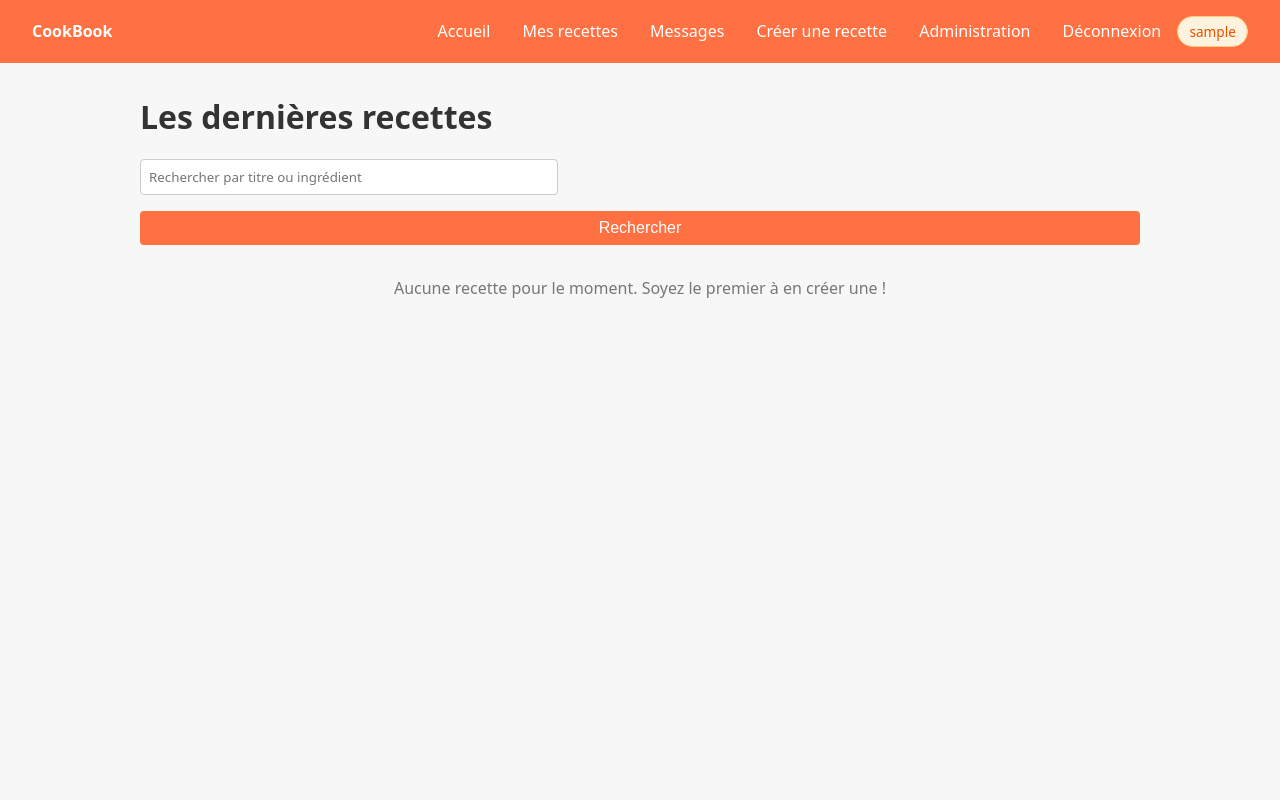
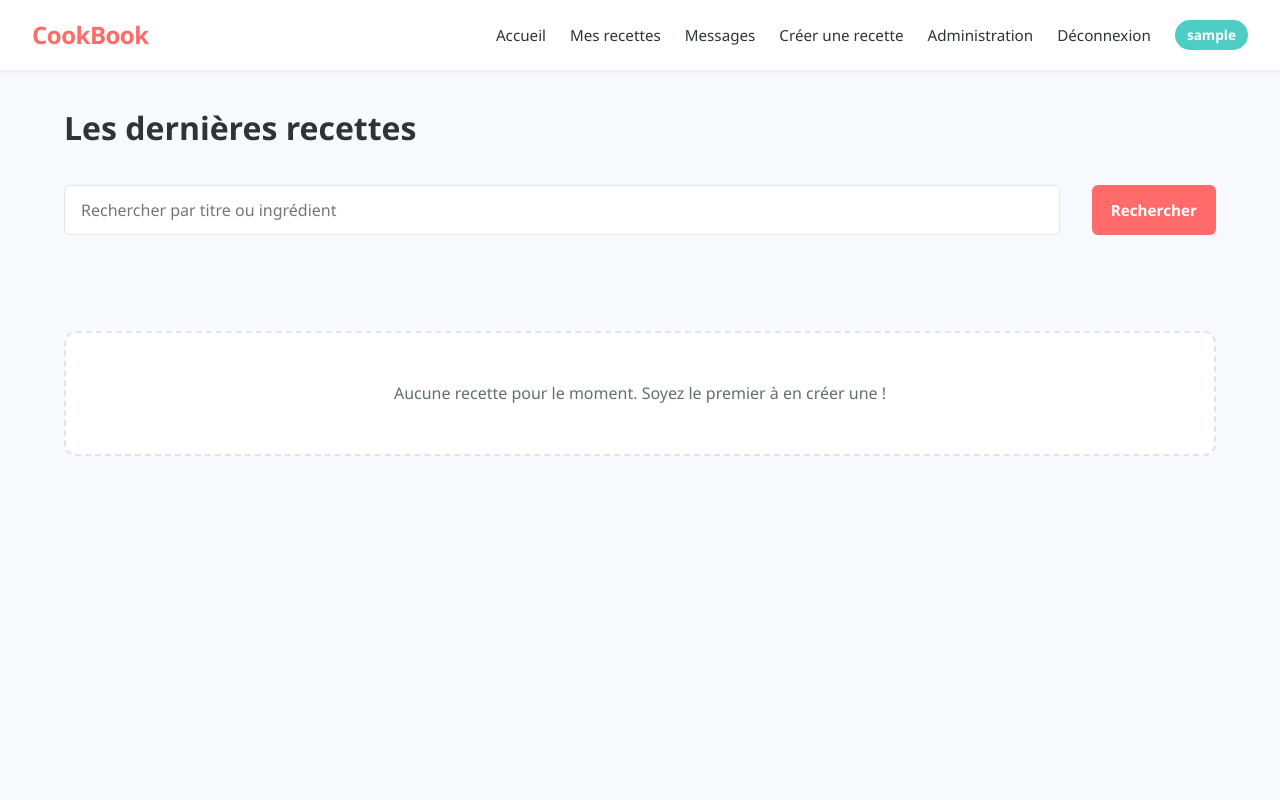
Before and after one commit to MattPerry-94/CookBook, a PHP site: page / in a window 1280 px wide. Run offline with PHP 8.4, Linux system fonts and the light colour scheme; the visitor is signed in with stand-in values (Sample User, id 1); data that the repository does not hold is empty; some libraries are stand-ins or nearby versions.

Commit message:
css plus pro et beau

```diff
--- a/public/css/style.css
+++ b/public/css/style.css
@@ -1,353 +1,471 @@
-/* Styles globaux */
-body {
-    font-family: system-ui, -apple-system, BlinkMacSystemFont, "Segoe UI", sans-serif;
+:root {
+
+    --primary-color: #ff6b6b;
+    --primary-hover: #fa5252;
+    --secondary-color: #4ecdc4;
+    --accent-color: #ffe66d;
+
+    --bg-body: #f7f9fc;
+    --bg-card: #ffffff;
+
+    --text-main: #2d3436;
+    --text-light: #636e72;
+    --text-white: #ffffff;
+
+    --border-color: #dfe6e9;
+    --shadow-sm: 0 2px 4px rgba(0,0,0,0.05);
+    --shadow-md: 0 4px 6px rgba(0,0,0,0.07);
+    --shadow-lg: 0 10px 15px rgba(0,0,0,0.1);
+
+    --radius-sm: 6px;
+    --radius-md: 12px;
+    --radius-lg: 20px;
+
+    --font-family: 'Segoe UI', system-ui, -apple-system, sans-serif;
+}
+
+* {
+    box-sizing: border-box;
     margin: 0;
     padding: 0;
-    background: #f7f7f7;
-    color: #333;
 }
 
+body {
+    font-family: var(--font-family);
+    background-color: var(--bg-body);
+    color: var(--text-main);
+    line-height: 1.6;
+    display: flex;
+    flex-direction: column;
+    min-height: 100vh;
+}
+
+/* --- Header & Nav --- */
 header {
-    background: #ff7043;
-    color: white;
-    padding: 1rem 2rem;
+    background-color: var(--bg-card);
+    box-shadow: var(--shadow-sm);
+    padding: 0 2rem;
+    height: 70px;
     display: flex;
+    align-items: center;
     justify-content: space-between;
-    align-items: center;
+    position: sticky;
+    top: 0;
+    z-index: 1000;
+}
+
+header strong {
+    font-size: 1.5rem;
+    color: var(--primary-color);
+    font-weight: 800;
+    letter-spacing: -0.5px;
 }
 
 header nav {
     display: flex;
+    gap: 1.5rem;
     align-items: center;
-    gap: 1rem;
 }
 
-header a {
-    color: white;
-    margin-left: 1rem;
+header nav a {
     text-decoration: none;
+    color: var(--text-main);
     font-weight: 500;
+    font-size: 0.95rem;
+    transition: color 0.2s ease;
+    display: flex;
+    align-items: center;
+    gap: 0.5rem;
 }
 
-main {
-    max-width: 1000px;
-    margin: 2rem auto;
-    padding: 0 1rem;
+header nav a:hover, header nav a.active {
+    color: var(--primary-color);
 }
 
-/* Page d'accueil : liste de recettes */
-.search-bar {
+.user-badge {
+    background-color: var(--secondary-color);
+    color: var(--text-white);
+    padding: 0.25rem 0.75rem;
+    border-radius: 50px;
+    font-size: 0.85rem;
+    font-weight: 600;
+}
+
+/* --- Badge notification --- */
+.badge {
+    background-color: var(--primary-color) !important;
+    font-size: 0.7rem !important;
+    min-width: 18px;
+    height: 18px;
+    display: inline-flex;
+    align-items: center;
+    justify-content: center;
+    border: 2px solid var(--bg-card); /* Petit contour pour séparer */
+    transform: translateY(-2px);
+}
+
+/* --- Layout Main --- */
+main {
+    flex: 1;
+    width: 100%;
+    max-width: 1200px;
+    margin: 2rem auto;
+    padding: 0 1.5rem;
+}
+
+h1, h2, h3 {
+    color: var(--text-main);
+    margin-bottom: 1rem;
+    font-weight: 700;
+}
+
+h1 { font-size: 2rem; margin-bottom: 2rem; }
+h2 { font-size: 1.5rem; margin-top: 1.5rem; }
+
+a {
+    color: var(--primary-color);
+    text-decoration: none;
+    transition: color 0.2s;
+}
+a:hover {
+    color: var(--primary-hover);
+}
+
+/* --- Buttons & Forms --- */
+button, .button, a.button {
+    display: inline-block;
+    background-color: var(--primary-color);
+    color: var(--text-white);
+    border: none;
+    padding: 0.6rem 1.2rem;
+    border-radius: var(--radius-sm);
+    cursor: pointer;
+    font-size: 0.95rem;
+    font-weight: 600;
+    text-align: center;
+    transition: background-color 0.2s, transform 0.1s;
+    font-family: var(--font-family);
+}
+
+button:hover, .button:hover, a.button:hover {
+    background-color: var(--primary-hover);
+    transform: translateY(-1px);
+    color: var(--text-white);
+    text-decoration: none;
+}
+
+button:active {
+    transform: translateY(0);
+}
+
+input[type="text"],
+input[type="email"],
+input[type="password"],
+textarea,
+select {
+    width: 100%;
+    padding: 0.8rem 1rem;
+    border: 1px solid var(--border-color);
+    border-radius: var(--radius-sm);
+    font-size: 1rem;
+    font-family: var(--font-family);
+    transition: border-color 0.2s, box-shadow 0.2s;
+    background: var(--bg-card);
+}
+
+input:focus, textarea:focus, select:focus {
+    outline: none;
+    border-color: var(--primary-color);
+    box-shadow: 0 0 0 3px rgba(255, 107, 107, 0.15);
+}
+
+label {
+    display: block;
+    margin-bottom: 0.5rem;
+    font-weight: 600;
+    color: var(--text-main);
+}
+
+form > div {
     margin-bottom: 1.5rem;
 }
 
-.search-bar input[type="text"] {
-    padding: 0.5rem;
-    width: 70%;
-    max-width: 400px;
+.search-bar {
+    display: flex;
+    gap: 2rem;
+    margin-bottom: 6rem;
 }
 
-.search-bar button {
-    padding: 0.5rem 1rem;
-    background: #ff7043;
-    border: none;
-    color: white;
-    cursor: pointer;
+.search-bar input {
+    flex: 1;
 }
 
+/* --- Cards & Grids --- */
 .recipes-grid {
     display: grid;
-    grid-template-columns: repeat(auto-fill, minmax(250px, 1fr));
-    gap: 1.5rem;
+    grid-template-columns: repeat(auto-fill, minmax(300px, 1fr));
+    gap: 2rem;
 }
 
 .card {
-    background: white;
-    border-radius: 8px;
+    background: var(--bg-card);
+    border-radius: var(--radius-md);
+    box-shadow: var(--shadow-sm);
     overflow: hidden;
-    box-shadow: 0 2px 4px rgba(0,0,0,0.08);
+    transition: transform 0.2s, box-shadow 0.2s;
+    border: 1px solid var(--border-color);
     display: flex;
     flex-direction: column;
 }
 
+.card:hover {
+    transform: translateY(-5px);
+    box-shadow: var(--shadow-lg);
+}
+
 .card img {
     width: 100%;
-    height: auto;
-    aspect-ratio: 16 / 9;
+    height: 200px;
     object-fit: cover;
-    object-position: center;
-    display: block;
 }
 
 .card-body {
-    padding: 1rem;
+    padding: 1.5rem;
+    display: flex;
+    flex-direction: column;
+    flex: 1;
 }
 
 .card-title {
-    font-size: 1.1rem;
-    font-weight: 600;
-    margin: 0 0 .5rem 0;
+    font-size: 1.25rem;
+    margin-bottom: 0.5rem;
+    color: var(--text-main);
 }
 
 .card-meta {
     font-size: 0.85rem;
-    color: #777;
-    margin-bottom: .5rem;
+    color: var(--text-light);
+    margin-bottom: 1rem;
 }
 
-.card a {
-    text-decoration: none;
-    color: #ff7043;
-    font-weight: 500;
+.card p {
+    color: var(--text-light);
+    font-size: 0.95rem;
+    margin-bottom: 1.5rem;
+    flex: 1;
+}
+
+.card-body > a {
+    margin-top: auto;
+    font-weight: 600;
+    text-transform: uppercase;
+    font-size: 0.85rem;
+    letter-spacing: 0.5px;
+}
+
+/* --- Auth Pages --- */
+.auth-page {
+    display: flex;
+    align-items: center;
+    justify-content: center;
+    min-height: calc(100vh - 70px); /* Hauteur moins header */
+}
+
+.auth-card {
+    background: var(--bg-card);
+    padding: 2.5rem;
+    border-radius: var(--radius-md);
+    box-shadow: var(--shadow-lg);
+    width: 100%;
+    max-width: 450px;
+    text-align: center;
+}
+
+.auth-card h1 {
+    margin-bottom: 0.5rem;
+}
+
+.auth-subtitle {
+    color: var(--text-light);
+    margin-bottom: 2rem;
+}
+
+.auth-actions {
+    margin-top: 1rem;
+}
+
+.auth-link {
+    margin-top: 1rem;
     font-size: 0.9rem;
 }
 
-.empty {
-    margin-top: 2rem;
-    text-align: center;
-    color: #777;
+/* --- Recipe Show --- */
+.recipe-show .hero-img {
+    width: 100%;
+    max-height: 400px;
+    object-fit: cover;
+    border-radius: var(--radius-md);
+    margin-bottom: 2rem;
+    box-shadow: var(--shadow-md);
 }
 
-/* Détail d'une recette */
-main.recipe-show {
-    max-width: 900px;
-    padding: 0 1rem 3rem;
-    background: white;
-    border-radius: 8px;
-    box-shadow: 0 2px 4px rgba(0,0,0,0.08);
+.recipe-show .content {
+    background: var(--bg-card);
+    padding: 2rem;
+    border-radius: var(--radius-md);
+    box-shadow: var(--shadow-sm);
 }
 
-.hero-img {
-    width: 100%;
-    max-height: 320px;
-    object-fit: cover;
-    object-position: center;
-    border-radius: 8px 8px 0 0;
+.recipe-show pre {
+    background: var(--bg-body);
+    padding: 1rem;
+    border-radius: var(--radius-sm);
+    white-space: pre-wrap;
+    font-family: inherit;
+    line-height: 1.8;
+    color: var(--text-main);
 }
 
-.content {
-    padding: 1.5rem 2rem 2rem;
-}
-
-h1 {
-    margin-top: 0;
-}
-
-.meta {
-    color: #777;
-    font-size: 0.9rem;
-    margin-bottom: 1rem;
-}
-
-h2 {
-    margin-top: 1.5rem;
-    border-bottom: 2px solid #ffccbc;
-    padding-bottom: 0.3rem;
-}
-
-ul,
-ol {
-    padding-left: 1.2rem;
-}
-
-pre {
-    white-space: pre-wrap;
-    font-family: inherit;
-}
-
-/* Formulaire recette */
-main.recipe-form {
-    max-width: 800px;
-    padding: 1.5rem 2rem 2rem;
-    background: white;
-    border-radius: 8px;
-    box-shadow: 0 2px 4px rgba(0,0,0,0.08);
-}
-
-form {
-    display: grid;
-    gap: 1rem;
-}
-
-label {
-    display: block;
-    font-weight: 600;
-    margin-bottom: 0.3rem;
-}
-
-input[type="text"],
-select,
-textarea {
-    width: 100%;
-    padding: 0.5rem;
-    border-radius: 4px;
-    border: 1px solid #ccc;
-    font-family: inherit;
-}
-
-textarea {
-    min-height: 120px;
-    resize: vertical;
-}
-
-.error {
-    padding: 0.8rem 1rem;
-    background: #ffebee;
-    border: 1px solid #ef5350;
-    color: #c62828;
-    border-radius: 4px;
-}
-
-button {
-    background: #ff7043;
-    color: white;
-    border: none;
-    padding: 0.7rem 1.4rem;
-    border-radius: 4px;
-    cursor: pointer;
-    font-size: 1rem;
-}
-
-.actions {
-    margin-top: 0.5rem;
-}
-
-/* Tableau Mes recettes */
-main.recipes-my {
-    max-width: 900px;
-    padding: 0 1rem 3rem;
-}
-
-table {
-    width: 100%;
-    border-collapse: collapse;
-    background: white;
-    border-radius: 8px;
-    overflow: hidden;
-    box-shadow: 0 2px 4px rgba(0,0,0,0.08);
-}
-
-th,
-td {
-    padding: 0.7rem 0.9rem;
-    border-bottom: 1px solid #eee;
-    text-align: left;
-    font-size: 0.95rem;
-}
-
-th {
-    background: #ffe0b2;
-}
-
-tr:last-child td {
-    border-bottom: none;
-}
-
-.actions a,
-.actions button {
-    font-size: 0.85rem;
-    margin-right: .4rem;
-}
-
-.btn-link {
-    border: none;
-    background: none;
-    color: #d32f2f;
-    cursor: pointer;
-}
-
-.top-actions {
-    margin-bottom: 1rem;
-}
-
-.top-actions a {
-    text-decoration: none;
-    background: #ff7043;
-    color: white;
-    padding: 0.5rem 1rem;
-    border-radius: 4px;
-}
-
-/* Page de connexion / inscription */
-.auth-page {
-    min-height: 100vh;
-    display: flex;
-    align-items: center;
-    justify-content: center;
-    padding: 1.5rem;
-}
-
-.auth-card {
-    background: white;
-    border-radius: 10px;
-    box-shadow: 0 10px 25px rgba(0,0,0,0.08);
-    padding: 2rem 2.5rem;
-    width: 100%;
-    max-width: 420px;
-}
-
-.auth-card h1 {
-    margin-top: 0;
-    margin-bottom: 0.5rem;
-    font-size: 1.6rem;
-    text-align: center;
-}
-
-.auth-subtitle {
-    text-align: center;
-    color: #777;
-    font-size: 0.9rem;
-    margin-bottom: 1.5rem;
-}
-
-.auth-card form {
+/* --- Comments & Messages --- */
+.comments-list, .conversations-list {
     display: flex;
     flex-direction: column;
     gap: 1rem;
 }
 
-.auth-card label {
-    font-weight: 600;
-    margin-bottom: 0.3rem;
+.comment, .conversation-item {
+    background: var(--bg-body) !important; /* Force override */
+    padding: 1rem;
+    border-radius: var(--radius-sm);
+    border: 1px solid var(--border-color);
 }
 
-.auth-card input[type="text"],
-.auth-card input[type="email"],
-.auth-card input[type="password"] {
-    width: 100%;
-    padding: 0.6rem 0.7rem;
-    border-radius: 6px;
-    border: 1px solid #ccc;
-    font-family: inherit;
+.comments-preview {
+    background-color: #fff4f4; /* Très léger rouge pour le rappel */
+    border-radius: var(--radius-sm);
+    padding: 0.8rem !important;
+    border: none !important;
 }
 
-.auth-actions {
-    margin-top: 0.5rem;
-    display: flex;
-    flex-direction: column;
-    gap: 0.6rem;
+/* --- Chat UI --- */
+.chat-container {
+    background: var(--bg-card);
+    border: 1px solid var(--border-color);
+    border-radius: var(--radius-md);
+    overflow: hidden;
+    box-shadow: var(--shadow-sm);
+    height: 70vh !important;
 }
 
-.auth-actions button {
-    width: 100%;
+.chat-messages {
+    background-color: var(--bg-body);
+    padding: 1.5rem;
 }
 
-.auth-link {
-    text-align: center;
+.message {
+    padding: 0.8rem 1.2rem;
+    border-radius: 18px;
+    box-shadow: 0 1px 2px rgba(0,0,0,0.05);
+    max-width: 75%;
+    line-height: 1.4;
+    position: relative;
+}
+
+.message.sent {
+    background-color: var(--primary-color);
+    color: white;
+    border-bottom-right-radius: 4px;
+}
+
+.message.received {
+    background-color: var(--bg-card);
+    color: var(--text-main);
+    border-bottom-left-radius: 4px;
+    border: 1px solid var(--border-color);
+}
+
+.message-meta {
+    font-size: 0.7rem;
+    margin-top: 4px;
+    opacity: 0.7;
+    text-align: right;
+}
+
+.chat-form {
+    background: var(--bg-card);
+    padding: 1rem;
+    border-top: 1px solid var(--border-color);
+}
+
+.chat-form input {
+    border-radius: 50px;
+    background: var(--bg-body);
+    border: 1px solid transparent;
+}
+.chat-form input:focus {
+    background: var(--bg-card);
+    border-color: var(--primary-color);
+}
+
+/* --- Tables (Admin/My Recipes) --- */
+table {
+    width: 100%;
+    border-collapse: collapse;
+    background: var(--bg-card);
+    border-radius: var(--radius-sm);
+    overflow: hidden;
+    box-shadow: var(--shadow-sm);
+}
+
+th, td {
+    padding: 1rem;
+    text-align: left;
+    border-bottom: 1px solid var(--border-color);
+}
+
+th {
+    background-color: var(--bg-body);
+    font-weight: 600;
+    color: var(--text-light);
+    text-transform: uppercase;
+    font-size: 0.85rem;
+    letter-spacing: 0.5px;
+}
+
+tr:hover {
+    background-color: #fafafa;
+}
+
+.actions a, .actions button {
+    margin-right: 0.5rem;
     font-size: 0.9rem;
 }
 
-.auth-link a {
-    color: #ff7043;
-    text-decoration: none;
-    font-weight: 500;
+.actions button {
+    background: transparent;
+    color: var(--primary-color);
+    padding: 0;
+}
+.actions button:hover {
+    background: transparent;
+    color: var(--primary-hover);
+    text-decoration: underline;
+    transform: none;
 }
 
-/* Badge utilisateur connecté */
-.user-badge {
-    padding: 0.3rem 0.7rem;
-    border-radius: 999px;
-    background: #fff3e0;
-    color: #e65100;
-    border: 1px solid #ffcc80;
-    font-size: 0.85rem;
+/* --- Utilities --- */
+.top-actions {
+    display: flex;
+    justify-content: space-between;
+    align-items: center;
+    margin-bottom: 2rem;
 }
+
+.empty {
+    text-align: center;
+    padding: 3rem;
+    color: var(--text-light);
+    background: var(--bg-card);
+    border-radius: var(--radius-md);
+    border: 2px dashed var(--border-color);
+}
--- a/views/admin.html.twig
+++ b/views/admin.html.twig
@@ -4,7 +4,7 @@
     <meta charset="UTF-8">
     <meta name="viewport" content="width=device-width, initial-scale=1.0">
     <title>Administration des utilisateurs - CookBook</title>
-    <link rel="stylesheet" href="/CookBook/public/css/style.css">
+    <link rel="stylesheet" href="/CookBook/public/css/style.css?v=2">
 </head>
 <body>
 <header>
--- a/views/admin_recipes.html.twig
+++ b/views/admin_recipes.html.twig
@@ -4,7 +4,7 @@
     <meta charset="UTF-8">
     <meta name="viewport" content="width=device-width, initial-scale=1.0">
     <title>Gestion des recettes - CookBook</title>
-    <link rel="stylesheet" href="/CookBook/public/css/style.css">
+    <link rel="stylesheet" href="/CookBook/public/css/style.css?v=2">
 </head>
 <body>
 <header>
--- a/views/home.html.twig
+++ b/views/home.html.twig
@@ -4,7 +4,7 @@
     <meta charset="UTF-8">
     <meta name="viewport" content="width=device-width, initial-scale=1.0">
     <title>CookBook - Recettes</title>
-    <link rel="stylesheet" href="/CookBook/public/css/style.css">
+    <link rel="stylesheet" href="/CookBook/public/css/style.css?v=2">
 </head>
 <body>
 <header>
--- a/views/recipe_form.html.twig
+++ b/views/recipe_form.html.twig
@@ -4,7 +4,7 @@
     <meta charset="UTF-8">
     <meta name="viewport" content="width=device-width, initial-scale=1.0">
     <title>{% if mode == 'edit' %}Modifier{% else %}Créer{% endif %} une recette - CookBook</title>
-    <link rel="stylesheet" href="/CookBook/public/css/style.css">
+    <link rel="stylesheet" href="/CookBook/public/css/style.css?v=2">
 </head>
 <body>
 <header>
--- a/views/recipe_show.html.twig
+++ b/views/recipe_show.html.twig
@@ -4,7 +4,7 @@
     <meta charset="UTF-8">
     <meta name="viewport" content="width=device-width, initial-scale=1.0">
     <title>{{ recipe.title }} - CookBook</title>
-    <link rel="stylesheet" href="/CookBook/public/css/style.css">
+    <link rel="stylesheet" href="/CookBook/public/css/style.css?v=2">
 </head>
 <body>
 <header>
--- a/views/recipes_my.html.twig
+++ b/views/recipes_my.html.twig
@@ -4,7 +4,7 @@
     <meta charset="UTF-8">
     <meta name="viewport" content="width=device-width, initial-scale=1.0">
     <title>Mes recettes - CookBook</title>
-    <link rel="stylesheet" href="/CookBook/public/css/style.css">
+    <link rel="stylesheet" href="/CookBook/public/css/style.css?v=2">
 </head>
 <body>
 <header>
--- a/views/signin.html.twig
+++ b/views/signin.html.twig
@@ -4,7 +4,7 @@
     <meta charset="UTF-8">
     <meta name="viewport" content="width=device-width, initial-scale=1.0">
     <title>Connexion - CookBook</title>
-    <link rel="stylesheet" href="/CookBook/public/css/style.css">
+    <link rel="stylesheet" href="/CookBook/public/css/style.css?v=2">
 </head>
 <body>
 <div class="auth-page">
--- a/views/signup.html.twig
+++ b/views/signup.html.twig
@@ -4,7 +4,7 @@
     <meta charset="UTF-8">
     <meta name="viewport" content="width=device-width, initial-scale=1.0">
     <title>Inscription - CookBook</title>
-    <link rel="stylesheet" href="/CookBook/public/css/style.css">
+    <link rel="stylesheet" href="/CookBook/public/css/style.css?v=2">
 </head>
 <body>
 <div class="auth-page">
```
Also changed, not shown: public/uploads/recipe_1767790030_8590.png (added).
